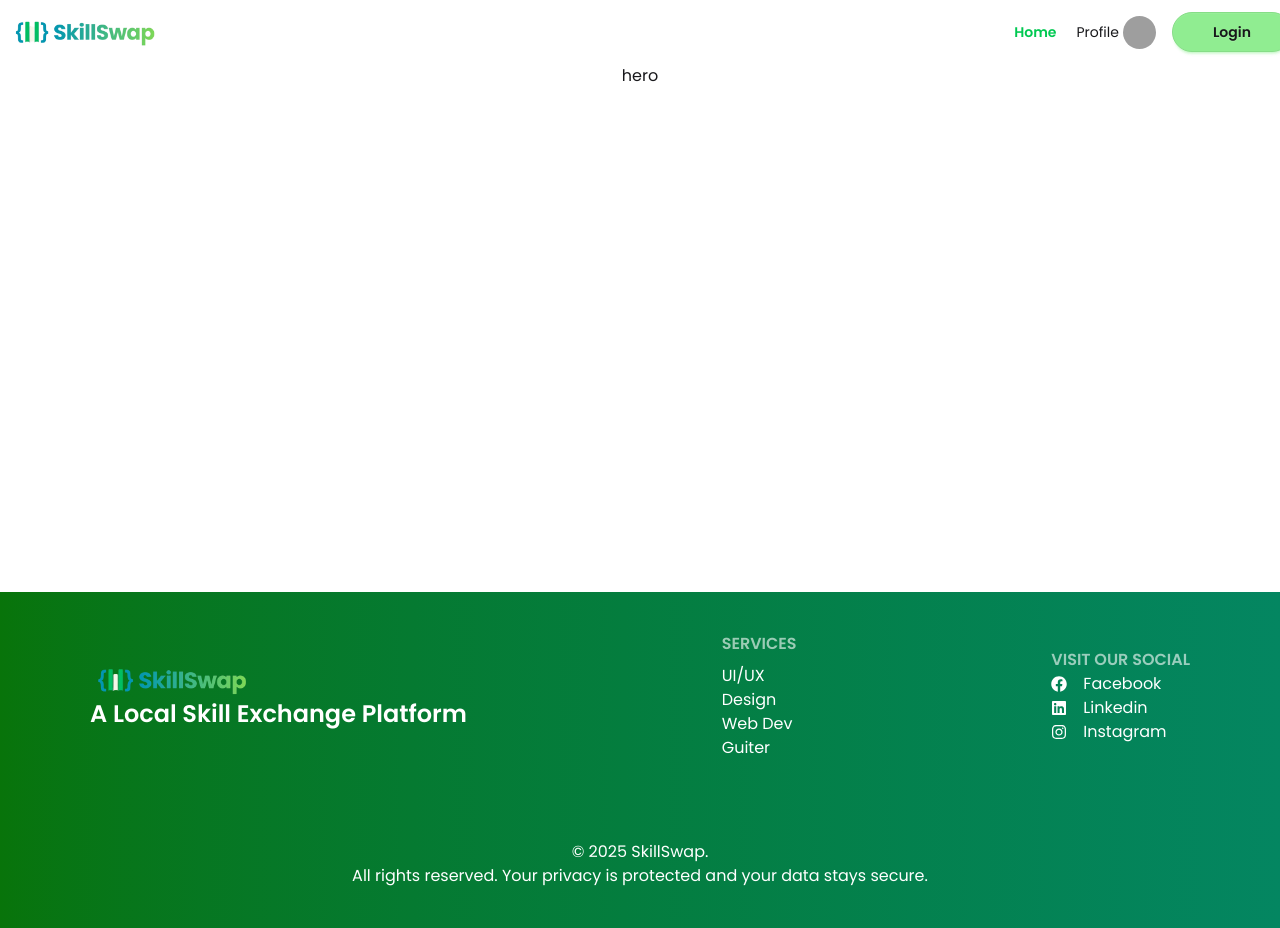
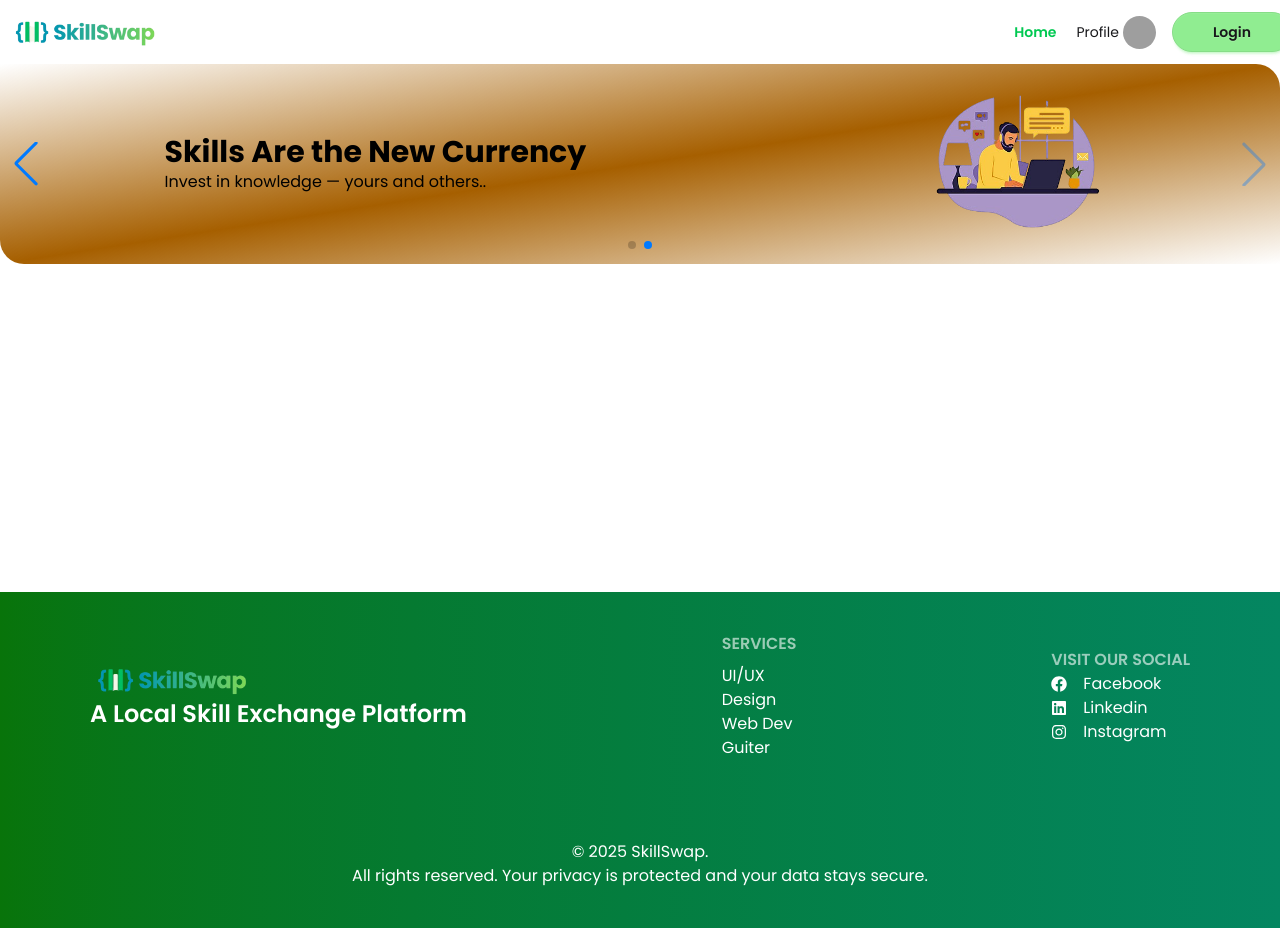
Before and after one commit to noymuljim/skill_swap, a React (Vite) app: page / in a window 1280 px wide. Built offline with nearby package versions, Linux system fonts and the light colour scheme; grey boxes are pictures that could not be loaded.

Commit message:
swiper issue resolved

```diff
--- /dev/null
+++ b/src/components/Banner.jsx
@@ -0,0 +1,58 @@
+// Import Swiper React components
+import { Swiper, SwiperSlide } from 'swiper/react';
+
+// Import Swiper styles
+import 'swiper/css';
+import 'swiper/css/pagination';
+import 'swiper/css/navigation';
+
+
+// import required modules
+import { Autoplay, Pagination, Navigation } from 'swiper/modules';
+import banner1 from '../assets/banner1.png'
+import banner2 from '../assets/banner2.png'
+
+export default function Banner() {
+  return (
+    <>
+      <Swiper
+        spaceBetween={30}
+        centeredSlides={true}
+        autoplay={{
+          delay: 2500,
+          disableOnInteraction: false,
+        }}
+        pagination={{
+          clickable: true,
+        }}
+        navigation={true}
+        modules={[Autoplay, Pagination, Navigation]}
+        className="mySwiper"
+      >
+        <SwiperSlide>
+            <div className='rounded-tr-3xl rounded-bl-3xl flex flex-col md:justify-around md:flex-row items-center w-full  bg-gradient-to-br from-transparent via-green-700 to-transparent'>
+                <div className='text-black'>
+                <h1 className='font-semibold md:text-3xl md:font-bold'>The Future of Learning Is Peer-to-Peer</h1>
+                <p>Skip the middleman. Teach directly. Earn instantly.</p>
+                </div>
+                <div>
+                    <img className='w-[200px]' src={banner1} alt="" />
+                </div>
+            </div>
+        </SwiperSlide>
+        <SwiperSlide>
+            <div className='rounded-tr-3xl rounded-bl-3xl flex flex-col md:justify-around md:flex-row items-center w-full  bg-gradient-to-br from-transparent via-yellow-700 to-transparent'>
+                <div className='text-black'>
+                <h1 className='font-semibold md:text-3xl md:font-bold'>Skills Are the New Currency</h1>
+                <p>Invest in knowledge — yours and others..</p>
+                </div>
+                <div>
+                    <img className='w-[200px]' src={banner2} alt="" />
+                </div>
+            </div>
+        </SwiperSlide>
+
+      </Swiper>
+    </>
+  );
+}
--- a/src/pages/Home.jsx
+++ b/src/pages/Home.jsx
@@ -1,12 +1,13 @@
 import React from 'react';
 import MyContainer from '../components/MyContainer';
+import Banner from '../components/Banner';
 
 
 const Home = () => {
     return (
         <MyContainer>
-            <section className='hero'>
-             <h1>hero</h1>
+            <section>
+          <Banner></Banner>
             </section>
 
 
```
